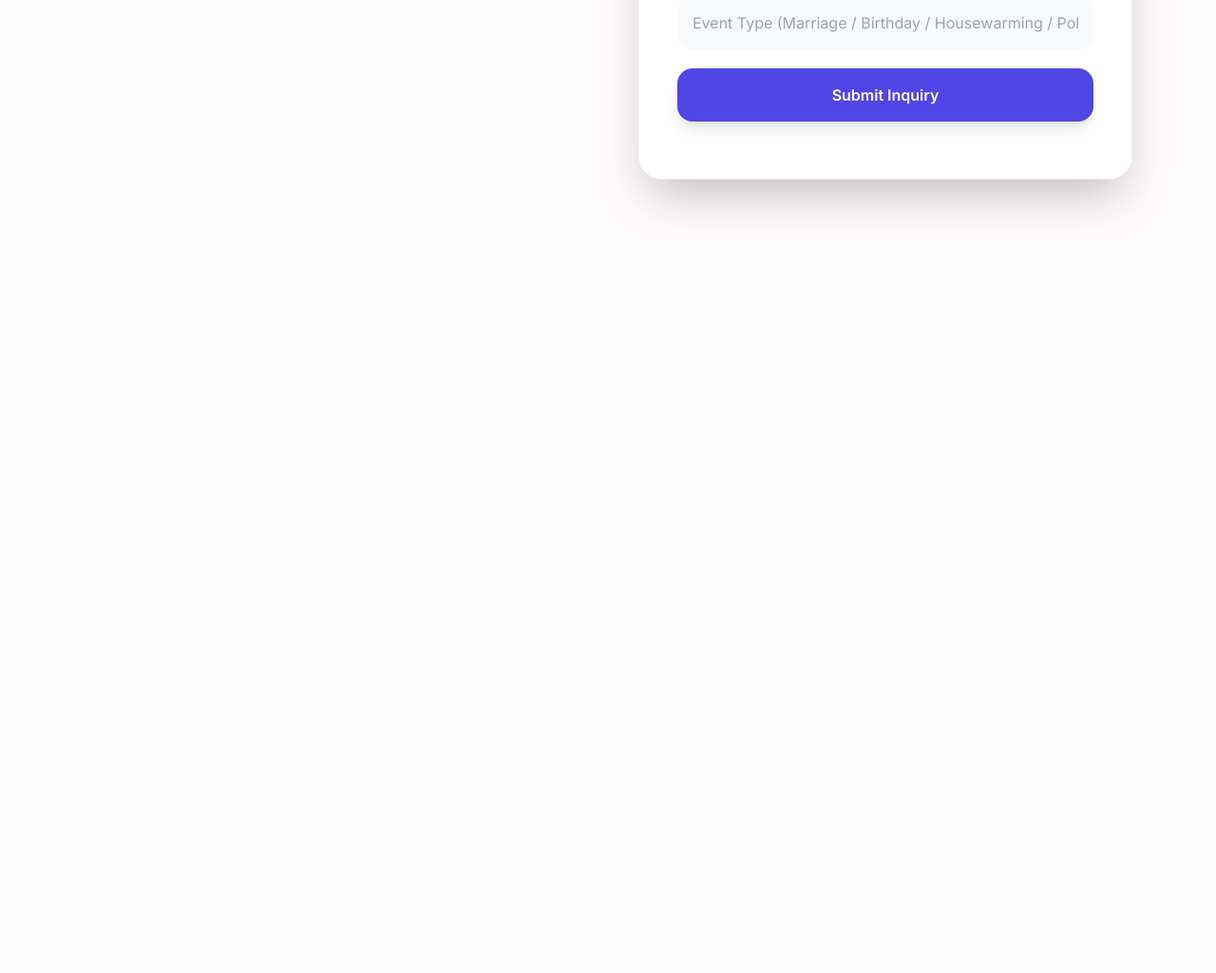
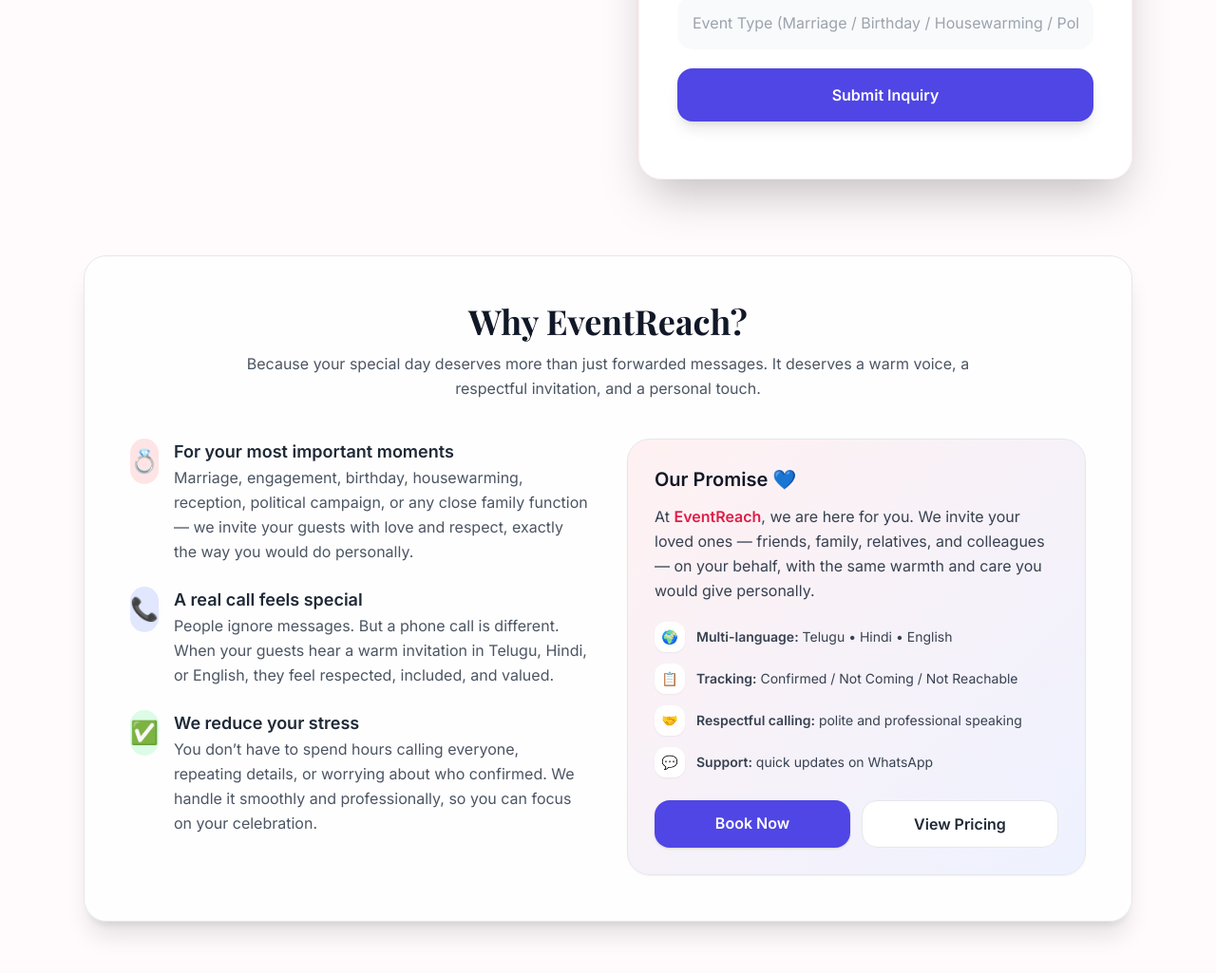
Before and after one commit to pavancmt/Eventreachweb, a plain HTML site: page index.html in a window 1280 px wide. Shown: the part 928-1953 px from the top of the page at 95% size. Before the commit the page ends 1197 px from the top, so only its background shows below. Drawn offline with nearby package versions, Linux system fonts and the light colour scheme; no server answers.

Commit message:
Update index.html

```diff
--- a/index.html
+++ b/index.html
@@ -222,6 +222,103 @@
       </form>
     </div>
   </main>
+  <!-- ✅ ABOUT / WHY US -->
+<section id="about" class="max-w-6xl mx-auto px-6 pb-20 z-10 relative">
+  <div class="bg-white/80 border rounded-3xl shadow-xl p-8 md:p-12">
+    <div class="text-center mb-10">
+      <h3 class="text-3xl md:text-4xl font-bold text-gray-900">
+        Why EventReach?
+      </h3>
+      <p class="text-gray-600 mt-3 max-w-3xl mx-auto leading-relaxed">
+        Because your special day deserves more than just forwarded messages.
+        It deserves a warm voice, a respectful invitation, and a personal touch.
+      </p>
+    </div>
+
+    <div class="grid md:grid-cols-2 gap-10 items-start">
+      <!-- Left -->
+      <div class="space-y-6">
+        <div class="flex gap-4">
+          <div class="text-2xl bg-rose-100 text-rose-700 w-12 h-12 flex items-center justify-center rounded-2xl">💍</div>
+          <div>
+            <h4 class="font-bold text-lg">For your most important moments</h4>
+            <p class="text-gray-600 leading-relaxed">
+              Marriage, engagement, birthday, housewarming, reception, political campaign,
+              or any close family function — we invite your guests with love and respect,
+              exactly the way you would do personally.
+            </p>
+          </div>
+        </div>
+
+        <div class="flex gap-4">
+          <div class="text-2xl bg-indigo-100 text-indigo-700 w-12 h-12 flex items-center justify-center rounded-2xl">📞</div>
+          <div>
+            <h4 class="font-bold text-lg">A real call feels special</h4>
+            <p class="text-gray-600 leading-relaxed">
+              People ignore messages. But a phone call is different.
+              When your guests hear a warm invitation in Telugu, Hindi, or English,
+              they feel respected, included, and valued.
+            </p>
+          </div>
+        </div>
+
+        <div class="flex gap-4">
+          <div class="text-2xl bg-green-100 text-green-700 w-12 h-12 flex items-center justify-center rounded-2xl">✅</div>
+          <div>
+            <h4 class="font-bold text-lg">We reduce your stress</h4>
+            <p class="text-gray-600 leading-relaxed">
+              You don’t have to spend hours calling everyone, repeating details,
+              or worrying about who confirmed. We handle it smoothly and professionally,
+              so you can focus on your celebration.
+            </p>
+          </div>
+        </div>
+      </div>
+
+      <!-- Right -->
+      <div class="bg-gradient-to-br from-rose-50 to-indigo-50 rounded-3xl p-7 border shadow-sm">
+        <h4 class="text-xl font-bold text-gray-900 mb-3">Our Promise 💙</h4>
+
+        <p class="text-gray-700 leading-relaxed mb-5">
+          At <span class="font-bold text-rose-600">EventReach</span>, we are here for you.
+          We invite your loved ones — friends, family, relatives, and colleagues —
+          on your behalf, with the same warmth and care you would give personally.
+        </p>
+
+        <div class="space-y-3 text-sm text-gray-700">
+          <div class="flex items-center gap-3">
+            <span class="bg-white w-8 h-8 rounded-xl flex items-center justify-center shadow-sm">🌍</span>
+            <span><b>Multi-language:</b> Telugu • Hindi • English</span>
+          </div>
+          <div class="flex items-center gap-3">
+            <span class="bg-white w-8 h-8 rounded-xl flex items-center justify-center shadow-sm">📋</span>
+            <span><b>Tracking:</b> Confirmed / Not Coming / Not Reachable</span>
+          </div>
+          <div class="flex items-center gap-3">
+            <span class="bg-white w-8 h-8 rounded-xl flex items-center justify-center shadow-sm">🤝</span>
+            <span><b>Respectful calling:</b> polite and professional speaking</span>
+          </div>
+          <div class="flex items-center gap-3">
+            <span class="bg-white w-8 h-8 rounded-xl flex items-center justify-center shadow-sm">💬</span>
+            <span><b>Support:</b> quick updates on WhatsApp</span>
+          </div>
+        </div>
+
+        <div class="mt-6 flex gap-3">
+          <a href="#form-card"
+            class="w-full text-center bg-indigo-600 hover:bg-indigo-700 text-white font-bold py-3 rounded-2xl transition shadow">
+            Book Now
+          </a>
+
+          <a href="#pricing"
+            class="w-full text-center bg-white hover:bg-gray-50 text-gray-800 font-bold py-3 rounded-2xl transition border">
+            View Pricing
+          </a>
+        </div>
+      </div>
+    </div>
+  </div>
+</section>
 
   <!-- ✅ Pricing Section (Dynamic from Supabase) -->
   <section id="pricing" class="max-w-6xl mx-auto px-6 pb-24 z-10 relative hidden">
```
